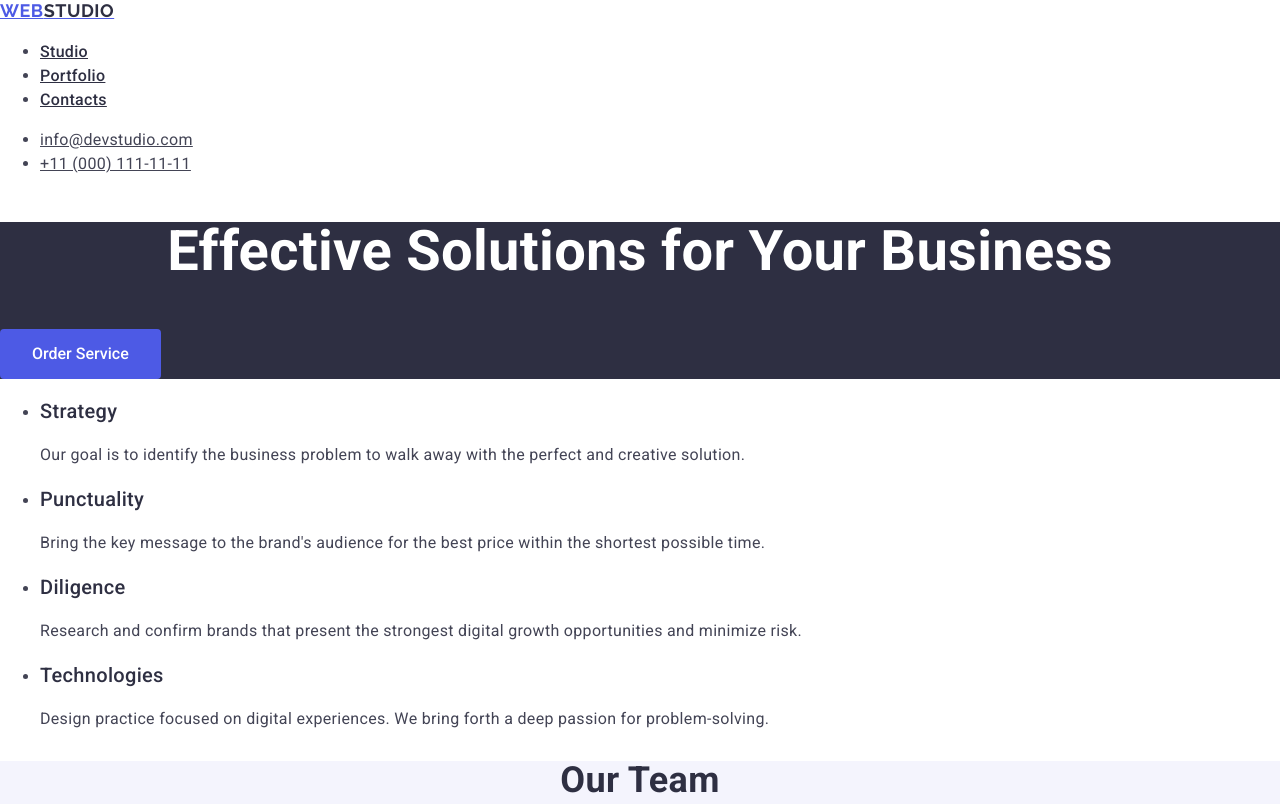
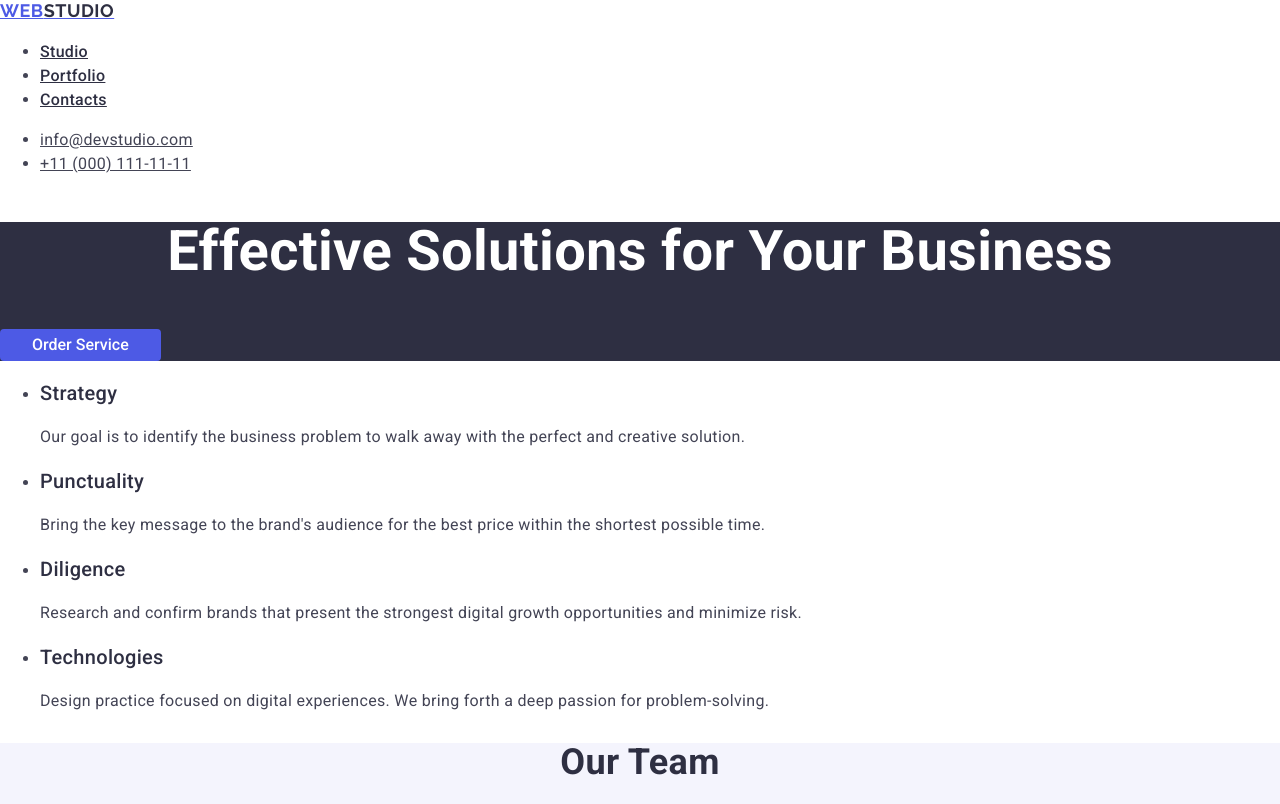
Before and after one commit to sh1xzyy/goit-markup-hw-02, a plain HTML site: page index.html in a window 1280 px wide. Shown: the top 804 px of the page. Drawn offline with nearby package versions, Linux system fonts and the light colour scheme.

Commit message:
Update styles.css

```diff
--- a/css/styles.css
+++ b/css/styles.css
@@ -62,6 +62,7 @@ body {
 .hero__button {
 	cursor: pointer;
 	font-weight: 500;
+	line-height: 0.04em;
 	border: none;
 	border-radius: 4px;
 	padding: 16px 32px;
```
